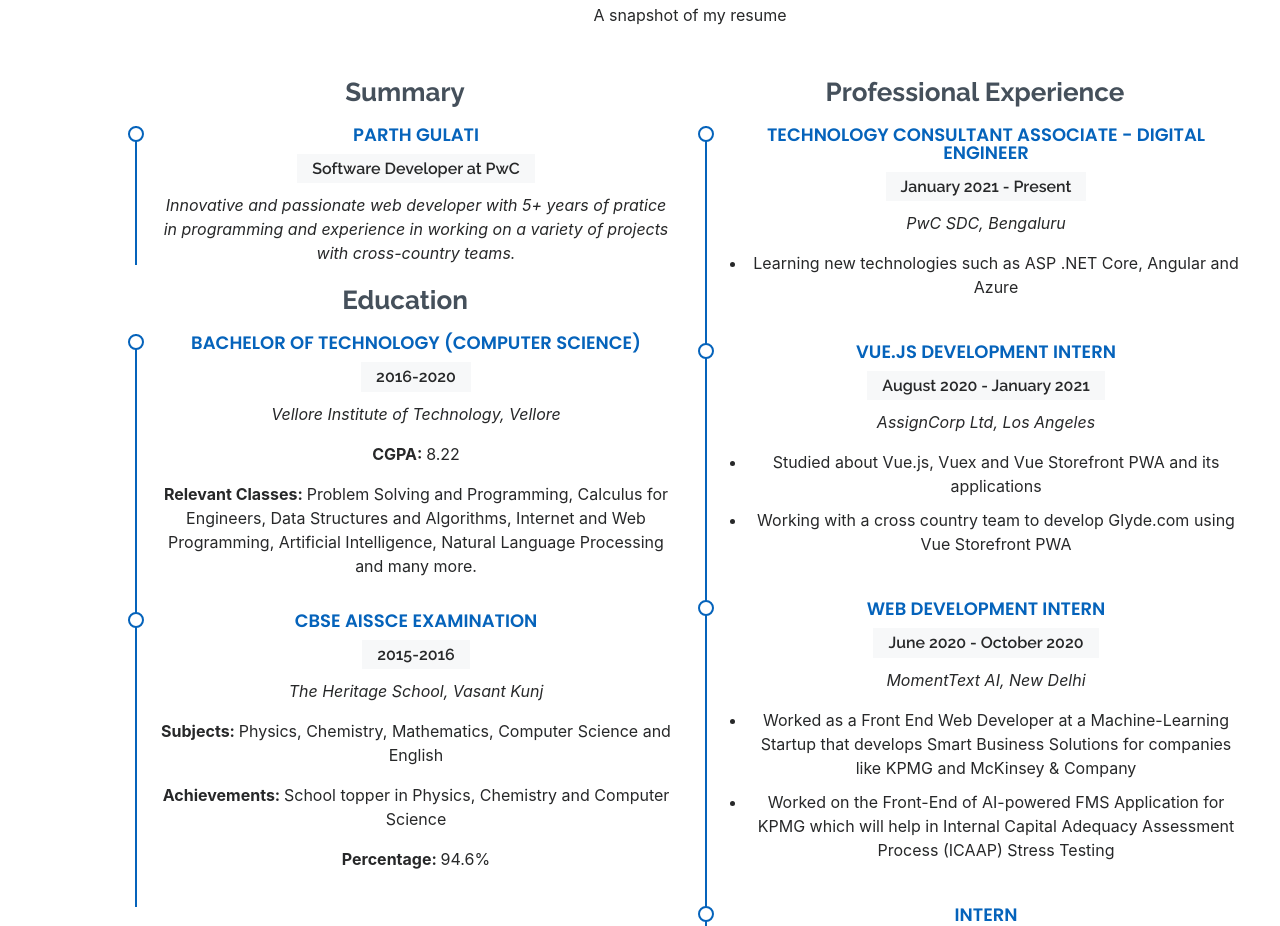
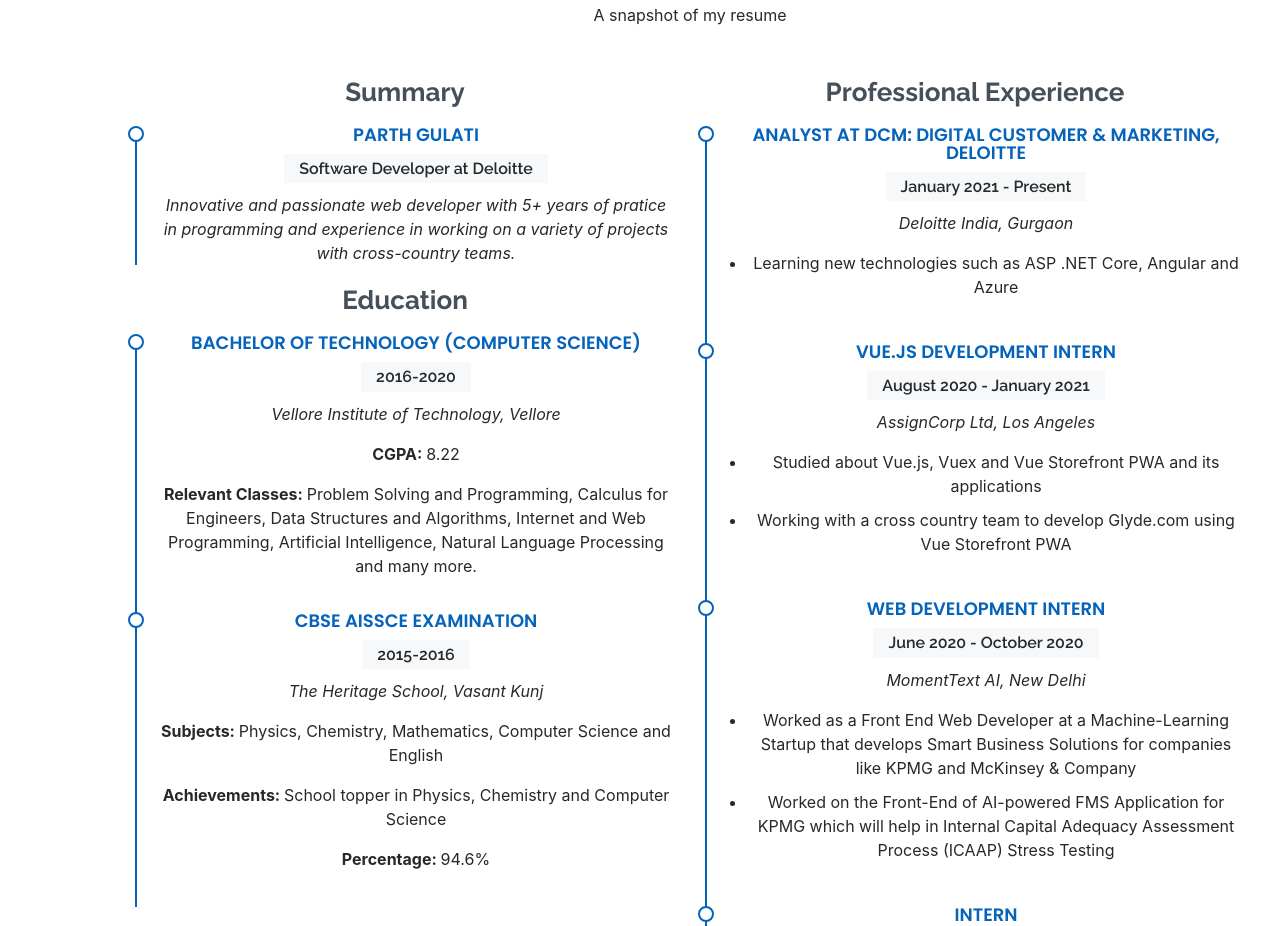
Before and after one commit to parth-gulati/parthgulati, a React (Create React App) app: page / in a window 1280 px wide. Shown: the part 2500-3426 px from the top of the page. Built offline with nearby package versions, Linux system fonts and the light colour scheme.

Commit message:
Changed company in Resume

```diff
--- a/src/ResumeData.js
+++ b/src/ResumeData.js
@@ -140,9 +140,9 @@
   },
 
   ex5: {
-    title: "TECHNOLOGY CONSULTANT ASSOCIATE - DIGITAL ENGINEER",
+    title: "ANALYST AT DCM: DIGITAL CUSTOMER & MARKETING, DELOITTE",
     period: "January 2021 - Present",
-    location: "PwC SDC, Bengaluru",
+    location: "Deloitte India, Gurgaon",
     des1: "Learning new technologies such as ASP .NET Core, Angular and Azure",
   },
 };
--- a/src/components/main/Resume.js
+++ b/src/components/main/Resume.js
@@ -17,7 +17,7 @@
                 <h3 className="resume-title">Summary</h3>
                 <div className="resume-item pb-0">
                   <h4>{resumeData.name}</h4>
-                  <h5>Software Developer at PwC</h5>
+                  <h5>Software Developer at Deloitte</h5>
                   <p>
                     <em>{resumeData.summary}</em>
                   </p>
```
